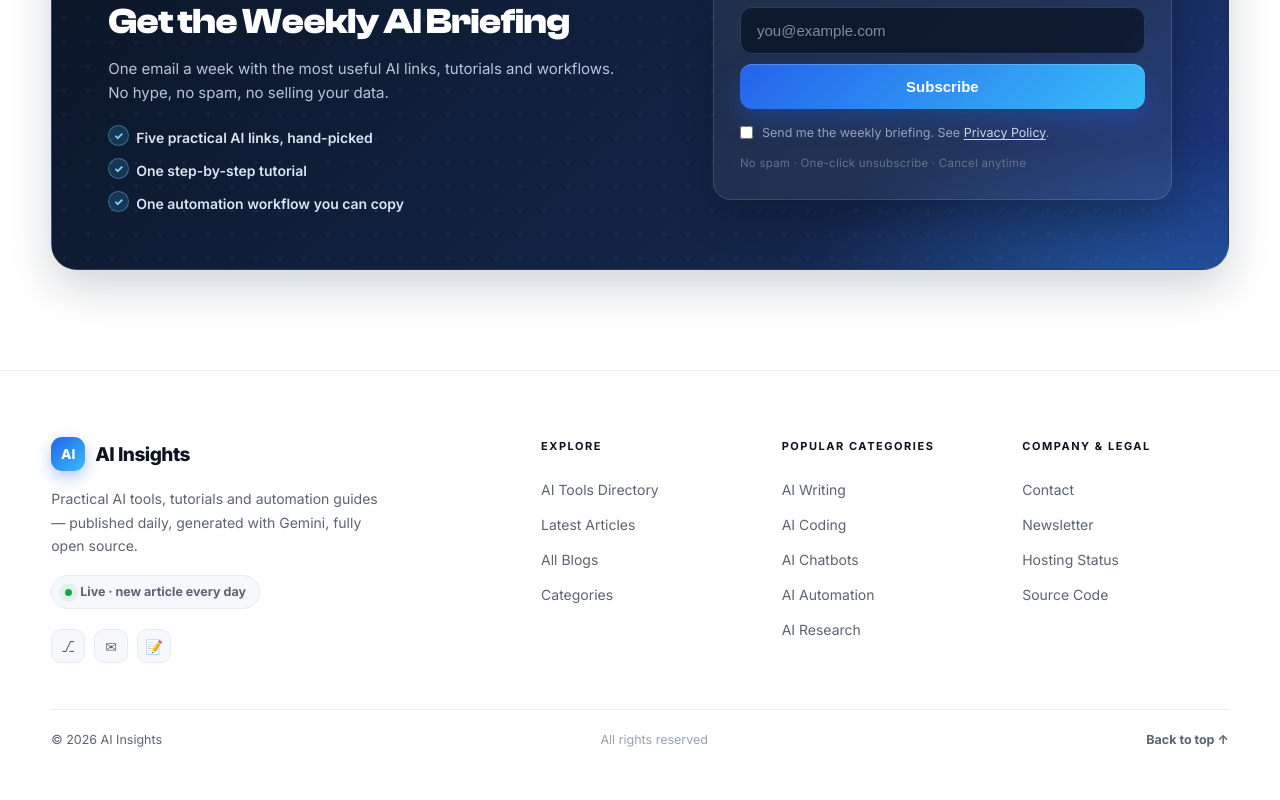
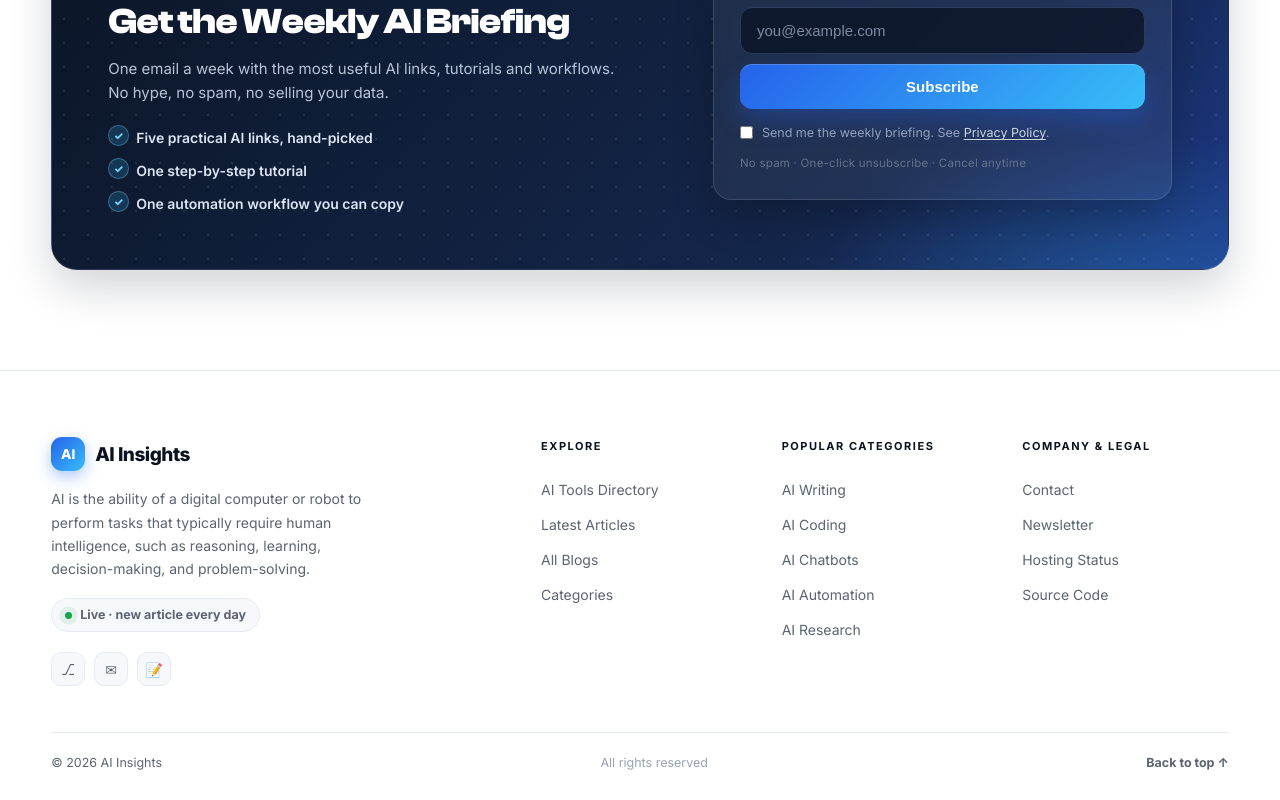
Before and after one commit to davidtechwizstudio-cpu/ai-content-site, a Next.js app: page / in a window 1280 px wide. Shown: the part 4062-4862 px from the top of the page. Before the commit the page ends 4839 px from the top, so only its background shows below. Built offline with nearby package versions, Linux system fonts and the light colour scheme.

Commit message:
content: footer brand paragraph — AI definition

```diff
--- a/src/app/layout.tsx
+++ b/src/app/layout.tsx
@@ -63,8 +63,9 @@ export default function RootLayout({ children }: { children: React.ReactNode })
                   AI Insights
                 </Link>
                 <p>
-                  Practical AI tools, tutorials and automation guides — published daily, generated
-                  with Gemini, fully open source.
+                  AI is the ability of a digital computer or robot to perform tasks that typically
+                  require human intelligence, such as reasoning, learning, decision-making, and
+                  problem-solving.
                 </p>
                 <div className="footer-status">
                   <span className="status-dot" /> Live · new article every day
```
Also changed, not shown: 1 other file (tests, documents, lock files or other folders).
